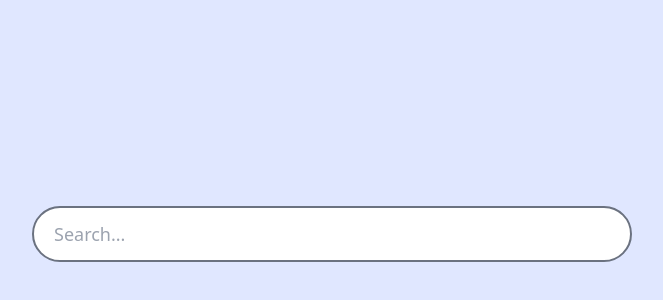
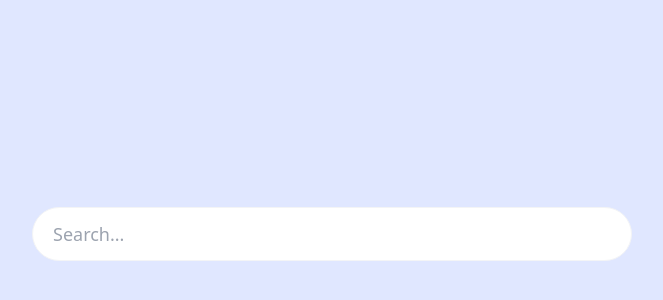
Before and after one commit to min33sky/live_search_bar, a React (Vite) app: page / in a window 1280 px wide. Shown: the part 166-466 px from the top of the page, without its empty margins (308-971 px from the left). Built offline with nearby package versions, Linux system fonts and the light colour scheme.

Commit message:
refactor: style

```diff
--- a/src/App.tsx
+++ b/src/App.tsx
@@ -8,9 +8,12 @@ export interface Profile {
 }
 
 export default function App() {
-  const [results, setResults] = useState<Profile[]>([]);
-  const [selected, setSelected] = useState<Profile | null>(null);
+  const [results, setResults] = useState<Profile[]>([]); // search results
+  const [selected, setSelected] = useState<Profile | null>(null); // selected keyword
 
+  /**
+   * 입력값에 따라 검색 결과를 필터링하는 함수
+   */
   const handleChange: React.ChangeEventHandler<HTMLInputElement> = (e) => {
     const { target } = e;
     if (!target.value.trim()) return setResults([]);
@@ -20,6 +23,9 @@ export default function App() {
     setResults(filteredValue);
   };
 
+  /**
+   * 현재 값을 선택하는 함수
+   */
   const handleSelect = (item: Profile) => {
     setSelected(item);
   };
--- a/src/components/LiveSearch.tsx
+++ b/src/components/LiveSearch.tsx
@@ -8,16 +8,19 @@ interface Props {
   value?: string;
 }
 
+/**
+ * 검색창 컴포넌트
+ */
 export default function LiveSearch({
   results = [],
   onChange,
   onSelect,
   value,
 }: Props) {
-  const [focusedIndex, setFocusedIndex] = useState(-1);
-  const seletedCursorRef = useRef<HTMLLIElement>(null);
-  const [showResults, setShowResults] = useState(false);
-  const [defaultValue, setDefaultValue] = useState('');
+  const [focusedIndex, setFocusedIndex] = useState(-1); // 커서 인덱스
+  const seletedCursorRef = useRef<HTMLLIElement>(null); // 커서가 위치한 요소를 참조하는 Ref
+  const [showResults, setShowResults] = useState(false); // 검색 결과 표시 여부
+  const [defaultValue, setDefaultValue] = useState(''); // 검색창에 표시할 기본값
 
   const handleSelection = (selectedIndex: number) => {
     const selectedItem = results[selectedIndex];
@@ -79,7 +82,7 @@ export default function LiveSearch({
       <input
         type="text"
         className="w-[600px] max-w-[90vmin] px-5 py-3 text-lg rounded-full
-      border-2 border-gray-500 focus:border-gray-700 outline-none transition"
+      border border-gray-100 focus:border-gray-100 outline-none transition focus:rounded-b-none focus:rounded-t-lg"
         placeholder="Search..."
         onChange={handleChange}
         onBlur={resetSearchComplete}
@@ -87,15 +90,15 @@ export default function LiveSearch({
         value={defaultValue}
       />
       {showResults && (
-        <div className="absolute mt-1 w-full p-2 bg-white shadow-lg  rounded-b-lg max-h-56 overflow-y-auto">
+        <div className="absolute w-full p-2 bg-white shadow-lg  rounded-b-lg max-h-56 overflow-y-auto">
           <ul>
             {results.map((result, index) => (
               <li
                 key={result.id}
                 ref={index === focusedIndex ? seletedCursorRef : null}
                 onMouseDown={() => handleSelection(index)}
-                className={`p-2 hover:bg-black/10 cursor-pointer ${
-                  index === focusedIndex ? 'bg-black/10' : ''
+                className={`p-2 hover:bg-indigo-100 cursor-pointer ${
+                  index === focusedIndex ? 'bg-indigo-100' : ''
                 }`}
               >
                 <p>{result.name}</p>
```
